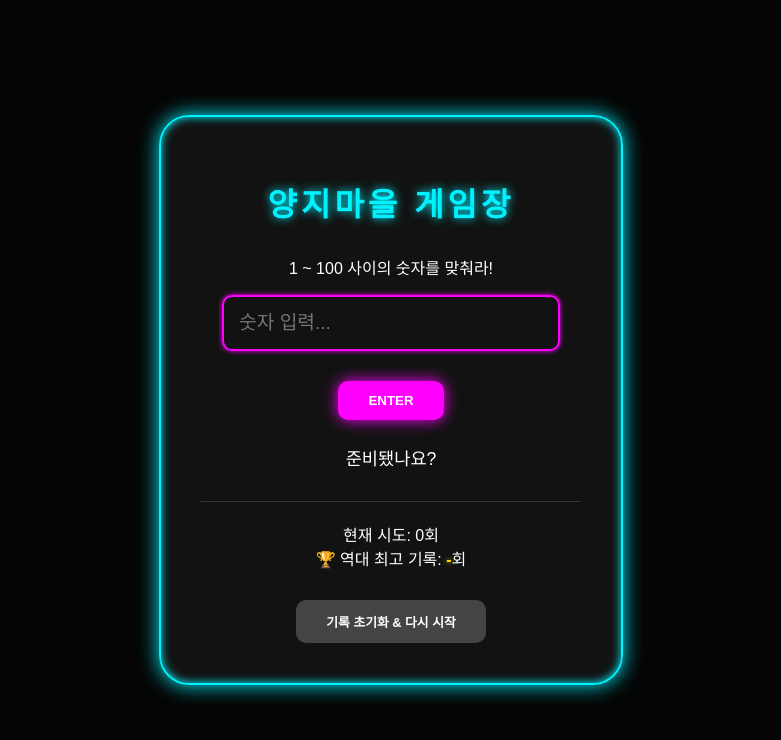
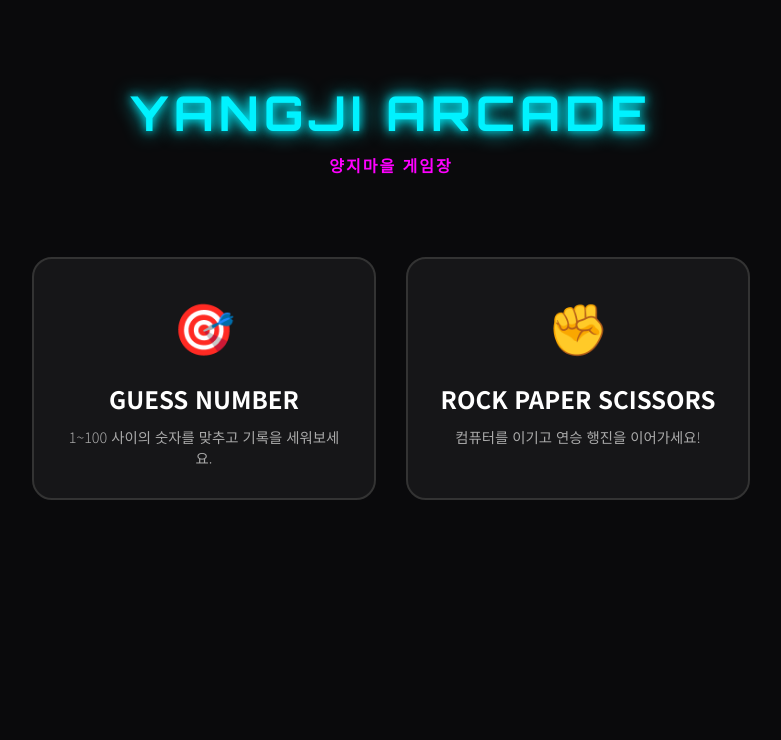
Before and after one commit to khw970530-commits/my-game, a plain HTML site: page index.html in a window 1280 px wide. Shown: the whole page, without its empty margins (249-1030 px from the left). Drawn offline with Linux system fonts and the light colour scheme.

Commit message:
Update index.html

```diff
--- a/index.html
+++ b/index.html
@@ -3,167 +3,204 @@
 <head>
     <meta charset="UTF-8">
     <meta name="viewport" content="width=device-width, initial-scale=1.0">
-    <title>양지마을 게임장</title>
+    <title>양지마을 게임장 | YANGJI ARCADE</title>
     <style>
-        /* 네온 테마 디자인 */
+        @import url('https://fonts.googleapis.com/css2?family=Orbitron:wght@400;700&family=Noto+Sans+KR:wght@300;700&display=swap');
+
+        :root {
+            --neon-blue: #00f2ff;
+            --neon-pink: #ff00ff;
+            --neon-purple: #bc13fe;
+            --dark-bg: #0a0a0c;
+        }
+
         body {
-            background-color: #050505;
-            color: #fff;
-            font-family: 'Pretendard', sans-serif;
+            background-color: var(--dark-bg);
+            color: white;
+            font-family: 'Noto Sans KR', sans-serif;
+            margin: 0;
             display: flex;
-            justify-content: center;
+            flex-direction: column;
             align-items: center;
             min-height: 100vh;
-            margin: 0;
+        }
+
+        /* 메인 로비 헤더 */
+        header {
+            margin-top: 50px;
+            text-align: center;
+        }
+
+        h1 {
+            font-family: 'Orbitron', sans-serif;
+            font-size: 3rem;
+            color: var(--neon-blue);
+            text-shadow: 0 0 10px var(--neon-blue), 0 0 20px var(--neon-blue);
+            margin-bottom: 10px;
+            letter-spacing: 5px;
+        }
+
+        .subtitle {
+            color: var(--neon-pink);
+            letter-spacing: 2px;
+            font-weight: bold;
+            text-transform: uppercase;
+        }
+
+        /* 게임 메뉴 레이아웃 */
+        .container {
+            display: flex;
+            gap: 30px;
+            margin-top: 60px;
+            flex-wrap: wrap;
+            justify-content: center;
+            max-width: 1000px;
+            padding: 20px;
+        }
+
+        .game-card {
+            background: rgba(255, 255, 255, 0.05);
+            border: 2px solid #333;
+            border-radius: 20px;
+            width: 280px;
+            padding: 30px;
+            text-align: center;
+            transition: all 0.3s ease;
+            cursor: pointer;
+            position: relative;
             overflow: hidden;
         }
 
-        .game-box {
-            background: rgba(20, 20, 20, 0.9);
+        .game-card:hover {
+            border-color: var(--neon-blue);
+            transform: translateY(-10px);
+            box-shadow: 0 0 30px rgba(0, 242, 255, 0.3);
+            background: rgba(0, 242, 255, 0.05);
+        }
+
+        .game-icon { font-size: 50px; margin-bottom: 20px; display: block; }
+        .game-title { font-size: 1.5rem; font-weight: bold; margin-bottom: 10px; }
+        .game-desc { font-size: 0.9rem; color: #aaa; }
+
+        /* 모달 창 (게임 화면) */
+        .modal {
+            display: none;
+            position: fixed;
+            top: 0; left: 0; width: 100%; height: 100%;
+            background: rgba(0,0,0,0.95);
+            z-index: 1000;
+            justify-content: center;
+            align-items: center;
+        }
+
+        .modal-content {
+            background: #151518;
             padding: 40px;
             border-radius: 30px;
-            border: 2px solid #00f2ff;
-            box-shadow: 0 0 20px #00f2ff, inset 0 0 10px #00f2ff;
+            border: 2px solid var(--neon-purple);
+            width: 90%;
+            max-width: 500px;
             text-align: center;
-            width: 380px;
             position: relative;
         }
 
-        h1 {
-            font-size: 2rem;
-            text-transform: uppercase;
-            letter-spacing: 4px;
-            color: #00f2ff;
-            text-shadow: 0 0 10px #00f2ff;
-            margin-bottom: 30px;
+        .close-btn {
+            position: absolute;
+            top: 20px; right: 20px;
+            color: #fff; font-size: 30px; cursor: pointer;
         }
 
-        .input-group { margin-bottom: 20px; }
+        /* 공통 버튼 스타일 */
+        .btn {
+            background: var(--neon-blue);
+            border: none; padding: 10px 20px;
+            border-radius: 8px; font-weight: bold;
+            cursor: pointer; margin-top: 15px;
+        }
 
         input {
-            background: transparent;
-            border: 2px solid #ff00ff;
-            border-radius: 10px;
-            padding: 15px;
-            color: #fff;
-            width: 80%;
-            font-size: 1.2rem;
-            outline: none;
-            box-shadow: 0 0 5px #ff00ff;
-        }
-
-        button {
-            background: #ff00ff;
-            border: none;
-            padding: 12px 30px;
-            border-radius: 10px;
-            color: white;
-            font-weight: bold;
-            cursor: pointer;
-            margin-top: 10px;
-            box-shadow: 0 0 15px #ff00ff;
-            transition: 0.3s;
-        }
-
-        button:hover {
-            transform: translateY(-3px);
-            box-shadow: 0 0 25px #ff00ff;
-        }
-
-        #message {
-            margin-top: 25px;
-            font-size: 1.1rem;
-            min-height: 1.5em;
-        }
-
-        /* 랭킹 섹션 */
-        .ranking-section {
-            margin-top: 30px;
-            border-top: 1px solid #333;
-            padding-top: 20px;
-        }
-
-        .best-score {
-            color: #ffd700;
-            font-weight: bold;
-            text-shadow: 0 0 5px #ffd700;
+            padding: 10px; border-radius: 5px; border: none;
+            width: 80%; margin-bottom: 10px; text-align: center;
         }
     </style>
 </head>
 <body>
 
-<div class="game-box">
-    <h1>양지마을 게임장</h1>
-    <p>1 ~ 100 사이의 숫자를 맞춰라!</p>
+<header>
+    <h1>YANGJI ARCADE</h1>
+    <div class="subtitle">양지마을 게임장</div>
+</header>
 
-    <div class="input-group">
-        <input type="number" id="guessInput" placeholder="숫자 입력..." onkeypress="if(event.keyCode==13) checkGuess()">
-    </div>
-    <button onclick="checkGuess()">ENTER</button>
-
-    <div id="message">준비됐나요?</div>
-
-    <div class="ranking-section">
-        <div>현재 시도: <span id="currentAttempts">0</span>회</div>
-        <div>🏆 역대 최고 기록: <span id="bestScore" class="best-score">-</span>회</div>
+<div class="container">
+    <div class="game-card" onclick="openGame('numGame')">
+        <span class="game-icon">🎯</span>
+        <div class="game-title">GUESS NUMBER</div>
+        <div class="game-desc">1~100 사이의 숫자를 맞추고 기록을 세워보세요.</div>
     </div>
 
-    <button onclick="resetGame()" style="background: #444; box-shadow: none; font-size: 0.8rem; margin-top: 30px;">기록 초기화 & 다시 시작</button>
+    <div class="game-card" onclick="openGame('rpsGame')">
+        <span class="game-icon">✊</span>
+        <div class="game-title">ROCK PAPER SCISSORS</div>
+        <div class="game-desc">컴퓨터를 이기고 연승 행진을 이어가세요!</div>
+    </div>
+</div>
+
+<div id="numGame" class="modal">
+    <div class="modal-content">
+        <span class="close-btn" onclick="closeGame('numGame')">&times;</span>
+        <h2>🎯 숫자 맞추기</h2>
+        <input type="number" id="guessInput" placeholder="숫자 입력">
+        <button class="btn" onclick="checkNum()">정답 확인</button>
+        <p id="numMsg">준비완료!</p>
+    </div>
+</div>
+
+<div id="rpsGame" class="modal">
+    <div class="modal-content">
+        <span class="close-btn" onclick="closeGame('rpsGame')">&times;</span>
+        <h2>✊ 가위 바위 보</h2>
+        <div style="font-size: 40px; margin: 20px 0;">
+            <span onclick="playRPS('가위')" style="cursor:pointer">✌️</span>
+            <span onclick="playRPS('바위')" style="cursor:pointer">✊</span>
+            <span onclick="playRPS('보')" style="cursor:pointer">🖐️</span>
+        </div>
+        <p id="rpsMsg">하나를 선택하세요!</p>
+        <p>승리: <span id="winCount">0</span></p>
+    </div>
 </div>
 
 <script>
-    let targetNumber = Math.floor(Math.random() * 100) + 1;
-    let attempts = 0;
+    // 게임 열기/닫기
+    function openGame(id) { document.getElementById(id).style.display = 'flex'; }
+    function closeGame(id) { document.getElementById(id).style.display = 'none'; }
 
-    // 로컬 스토리지에서 최고 기록 불러오기
-    let best = localStorage.getItem('bestScore') || Infinity;
-    if (best !== Infinity) {
-        document.getElementById('bestScore').innerText = best;
+    // [숫자 맞추기 로직]
+    let targetNum = Math.floor(Math.random() * 100) + 1;
+    function checkNum() {
+        let val = document.getElementById('guessInput').value;
+        let msg = document.getElementById('numMsg');
+        if(val == targetNum) { msg.innerText = "🎉 정답!!"; targetNum = Math.floor(Math.random() * 100) + 1; }
+        else if(val > targetNum) msg.innerText = "📉 낮게!";
+        else msg.innerText = "📈 높게!";
     }
 
-    function checkGuess() {
-        const input = document.getElementById('guessInput');
-        const guess = parseInt(input.value);
-        const message = document.getElementById('message');
-        const currentDisplay = document.getElementById('currentAttempts');
-
-        if (isNaN(guess) || guess < 1 || guess > 100) {
-            message.innerText = "1에서 100 사이 숫자를 써줘!";
-            return;
+    // [가위바위보 로직]
+    let wins = 0;
+    function playRPS(user) {
+        const choices = ['가위', '바위', '보'];
+        const com = choices[Math.floor(Math.random() * 3)];
+        let res = "";
+        if(user === com) res = `무승부! (컴퓨터: ${com})`;
+        else if((user==='가위'&&com==='보') || (user==='바위'&&com==='가위') || (user==='보'&&com==='바위')) {
+            res = `승리! (컴퓨터: ${com})`;
+            wins++;
+            document.getElementById('winCount').innerText = wins;
+        } else {
+            res = `패배... (컴퓨터: ${com})`;
+            wins = 0;
+            document.getElementById('winCount').innerText = wins;
         }
-
-        attempts++;
-        currentDisplay.innerText = attempts;
-
-        if (guess === targetNumber) {
-            message.innerHTML = `🎉 정답! <b>${attempts}번</b>만에 맞췄어!`;
-            message.style.color = "#00f2ff";
-            saveScore(attempts);
-        } else if (guess > targetNumber) {
-            message.innerText = "📉 더 낮게!";
-            message.style.color = "#ff00ff";
-        } else {
-            message.innerText = "📈 더 높게!";
-            message.style.color = "#ff00ff";
-        }
-        input.value = "";
-        input.focus();
-    }
-
-    function saveScore(score) {
-        if (score < best) {
-            best = score;
-            localStorage.setItem('bestScore', best);
-            document.getElementById('bestScore').innerText = best;
-            alert("✨ 축하해! 새로운 기록이야!");
-        }
-    }
-
-    function resetGame() {
-        if(confirm("기록을 지우고 다시 시작할까?")) {
-            localStorage.removeItem('bestScore');
-            location.reload();
-        }
+        document.getElementById('rpsMsg').innerText = res;
     }
 </script>
 
```
